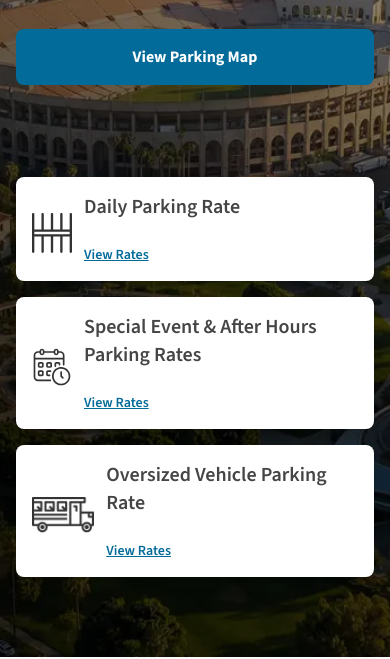
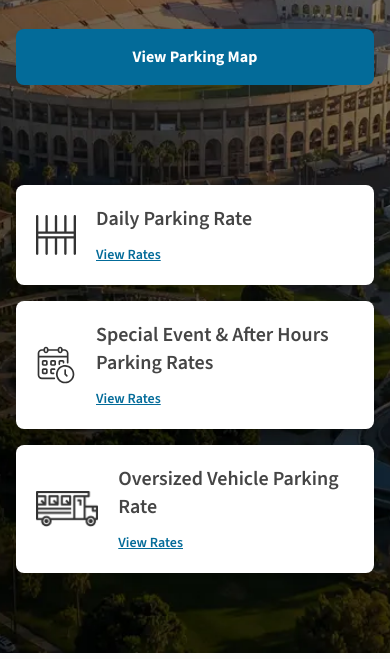
Before and after one commit to Sazzad-Anwar/exposition-park, a website built with Vite: page index.html in a window 390 px wide. Shown: the part 455-1114 px from the top of the page. Built offline with nearby package versions, Linux system fonts and the light colour scheme.

Commit message:
style: Refine main content and pricing card spacing, and enable vertical scrolling for popups.

```diff
--- a/index.html
+++ b/index.html
@@ -259,7 +259,7 @@
             class="object-center bg-no-repeat bg-bottom md:bg-center bg-cover min-h-screen lg:h-220 grid items-center py-20"
             style="background-image: url('/hero-bg.webp')">
             <div class="container mx-auto px-4 md:px-8 space-y-12 relative z-10">
-                <div class="text-left md:max-w-[85%] lg:max-w-[50%] mt-20 lg:mt-10 xl:mt-[96px]">
+                <div class="text-left md:max-w-[85%] lg:max-w-[50%] mt-20 lg:mt-10 xl:mt-[100px]">
                     <h1
                         class="text-5xl md:text-6xl lg:text-7xl xl:text-[96px] font-semibold text-[#FFFFFFE5] mb-4 leading-[100%] lg:leading-25.5">
                         Exposition Park Parking Rates
@@ -274,12 +274,12 @@
                     </a>
                 </div>
                 <!-- Pricing Cards -->
-                <div class="grid grid-cols-1 md:grid-cols-2 lg:grid-cols-3 gap-4 mt-[91.5px] w-full" role="list">
+                <div class="grid grid-cols-1 md:grid-cols-2 lg:grid-cols-3 gap-4 mt-[100px] w-full" role="list">
                     <div role="listitem" x-data="{ showPopup1: false }"
-                        class="bg-white rounded-lg p-4 md:p-8 flex flex-row lg:flex-row items-center md:items-start justify-start w-full lg:ml-auto shadow-lg gap-3 md:h-[148px]">
+                        class="bg-white rounded-lg p-5 md:p-8 flex flex-row lg:flex-row items-center md:items-start justify-start w-full lg:ml-auto shadow-lg gap-5 md:h-[148px]">
                         <img src="/parking.svg" alt="" aria-hidden="true"
-                            class="size-10 mt-2 md:size-12 md:mb-8 lg:mb-0" />
-                        <div class="flex flex-col items-start gap-3 space-y-3 md:space-y-0 justify-between w-full">
+                            class="size-10 md:mt-2 md:size-12 md:mb-8 lg:mb-0" />
+                        <div class="flex flex-col items-start md:gap-3 space-y-3 md:space-y-0 justify-between w-full">
                             <h2 class="text-text-secondary text-xl font-semibold">
                                 Daily Parking Rate
                             </h2>
@@ -355,10 +355,10 @@
                         </template>
                     </div>
                     <div role="listitem" x-data="{ showPopup2: false }"
-                        class="bg-white rounded-lg p-4 md:p-8 flex flex-row lg:flex-row items-center md:items-start justify-start w-full lg:ml-auto shadow-lg gap-3 md:h-[148px]">
+                        class="bg-white rounded-lg p-5 md:p-8 flex flex-row lg:flex-row items-center md:items-start justify-start w-full lg:ml-auto shadow-lg gap-5 md:h-[148px]">
                         <img src="/calendar.svg" alt="" aria-hidden="true"
-                            class="size-10 mt-2 md:size-12 md:mb-8 lg:mb-0" />
-                        <div class="flex flex-col items-start gap-3 space-y-3 md:space-y-0 justify-between w-full">
+                            class="size-10 md:mt-2 md:size-12 md:mb-8 lg:mb-0" />
+                        <div class="flex flex-col items-start md:gap-3 space-y-3 md:space-y-0 justify-between w-full">
                             <h2 class="text-text-secondary text-xl font-semibold">
                                 Special Event & After Hours Parking Rates
                             </h2>
@@ -456,9 +456,9 @@
                     </div>
                     <div class=" w-full md:col-span-2 lg:col-span-1 lg:ml-auto">
                         <div role="listitem" x-data="{ showPopup3: false }"
-                            class="bg-white rounded-lg p-4 md:p-8 flex flex-row lg:flex-row items-center md:items-start justify-start w-full lg:ml-auto shadow-lg gap-3 md:h-[148px]">
-                            <img src="/car.png" alt="" aria-hidden="true" class="w-auto h-9 mt-2 md:mb-8 lg:mb-0" />
-                            <div class="flex flex-col items-start gap-3 space-y-3 md:space-y-0 justify-between">
+                            class="bg-white rounded-lg p-5 md:p-8 flex flex-row lg:flex-row items-center md:items-start justify-start w-full lg:ml-auto shadow-lg gap-5 md:h-[148px]">
+                            <img src="/car.png" alt="" aria-hidden="true" class="w-auto h-9 md:mt-2 md:mb-8 lg:mb-0" />
+                            <div class="flex flex-col items-start md:gap-3 space-y-3 md:space-y-0 justify-between">
                                 <h2 class="text-text-secondary text-xl font-semibold">
                                     Oversized Vehicle
                                     Parking Rate
--- a/src/style.css
+++ b/src/style.css
@@ -284,6 +284,9 @@ html.high-contrast #accessibility-settings-dropdown .toggle-knob {
     0 12px 40px rgba(0, 0, 0, 0.1);
   width: 440px;
   max-width: 100%;
+  max-height: 90dvh;
+  display: flex;
+  flex-direction: column;
   overflow: hidden;
   text-align: left;
 }
@@ -373,6 +376,9 @@ html.high-contrast #accessibility-settings-dropdown .toggle-knob {
 
 .popup-custom .popup-content {
   padding: 20px 24px 24px;
+  overflow-y: auto;
+  flex: 1 1 auto;
+  min-height: 0;
 }
 
 .popup-custom .rate-row {
```
